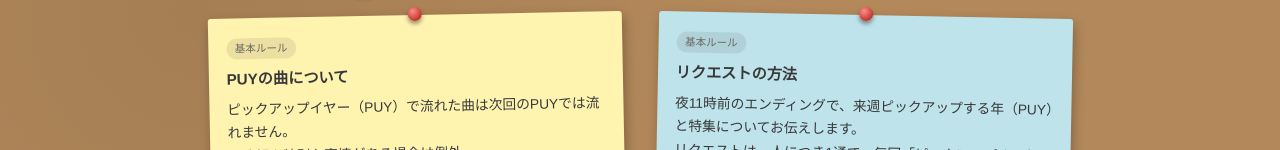
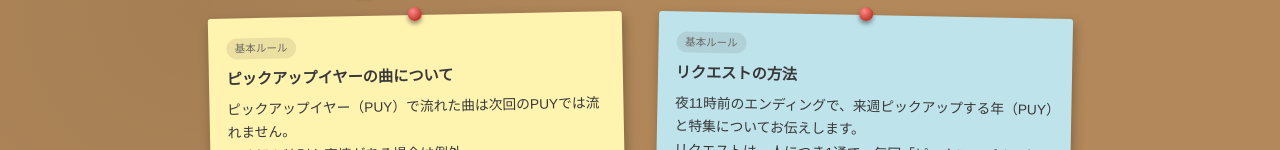
Before and after one commit to bokugen-nowyoung/mp8090-hitlist, a website: page rules.html in a window 1280 px wide. Shown: the part 517-667 px from the top of the page. Drawn offline with Linux system fonts and the light colour scheme; a web font is replaced by a local one.

Commit message:
edit: 基本ルールの見出しを「ピックアップイヤーの曲について」に変更

```diff
--- a/rules.html
+++ b/rules.html
@@ -301,7 +301,7 @@
         <div class="note yellow">
           <div class="pin"></div>
           <span class="note-tag">基本ルール</span>
-          <strong>PUYの曲について</strong>
+          <strong>ピックアップイヤーの曲について</strong>
           ピックアップイヤー（PUY）で流れた曲は次回のPUYでは流れません。<br>
           ※訃報や特別な事情がある場合は例外<br><br>
           なので、<a href="setuplits.html">『mp8090 Set Up List アーカイブ』</a>のページで、該当の前回放送分を確認してからリクエストして下さい。
```
